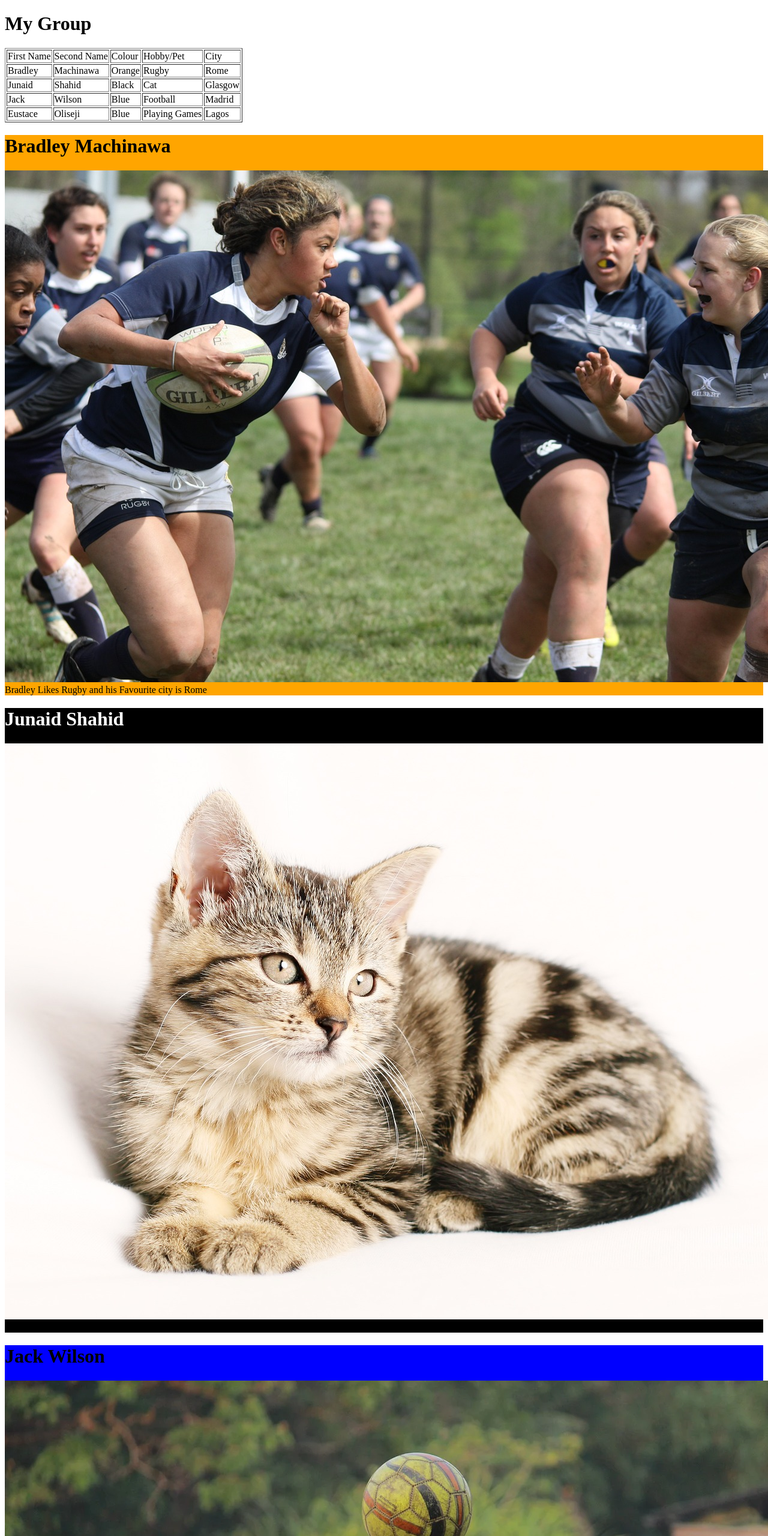
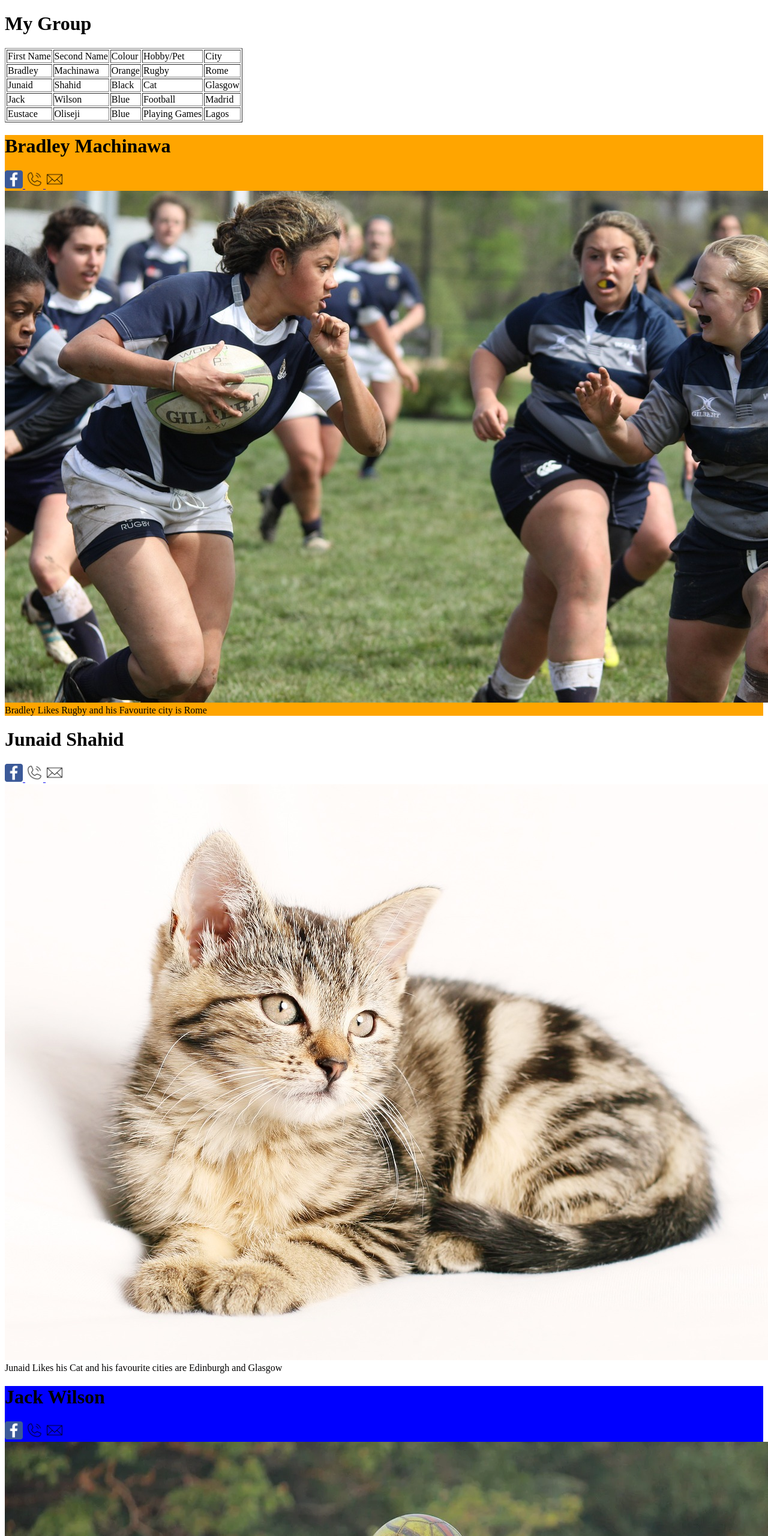
Before and after one commit to OrewaMugiwaraNoLuffy/lesson2, a plain HTML site: page mygroup.html in a window 1280 px wide. Shown: the top 2560 px of the page at 60% size. Drawn offline with Linux system fonts and the light colour scheme.

Commit message:
More Content

```diff
--- a/mygroup.html
+++ b/mygroup.html
@@ -12,7 +12,7 @@
 <body>
 
   <div style="background-color:white;">
-			<h1  style="color:black;">My Group</h1>
+    <h1 style="color:black;">My Group</h1>
 
     <table border="1">
       <tr>
@@ -58,30 +58,68 @@
 
 
     <div style="background-color:orange;">
-			<h1  style="color:black;">Bradley Machinawa</h1>
+      <h1 style="color:black;">Bradley Machinawa</h1>
+
+              <a href="https://www.facebook.com/" target="_blank" > <img src="Facebook.jpg" width="30px">
+              </a>
+        <a href="tel: 0131555666">
+<img src="Phone.jpg" width="30px">
+        </a>
+        <a
+  href="mailto:mail@gmail.com">
+<img src="Mail.jpg" width="30px">
+        </a>
 
       <img src="Rugby.jpg">
       Bradley Likes Rugby and his Favourite city is Rome
     </div>
 
-        <div style="background-color:Black">
-			<h1  style="color:white;">Junaid Shahid</h1>
-
+    <div style="background-color:white">
+      <h1 style="color:black;">Junaid Shahid</h1>
+                <a href="https://www.facebook.com/" target="_blank" > <img src="Facebook.jpg" width="30px">
+              </a>
+              </a>
+        <a href="tel: 0131555666">
+<img src="Phone.jpg" width="30px">
+        </a>
+        <a
+  href="mailto:mail@gmail.com">
+<img src="Mail.jpg" width="30px">
+        </a>
       <img src="Cat.jpg">
       Junaid Likes his Cat and his favourite cities are Edinburgh and Glasgow
     </div>
 
     <div style="background-color:blue">
-			<h1  style="color:black;">Jack Wilson</h1>
-
+      <h1 style="color:black;">Jack Wilson</h1>
+            <a href="https://www.facebook.com/" target="_blank" > <img src="Facebook.jpg" width="30px">
+              </a>
+              </a>
+        <a href="tel: 0131555666">
+<img src="Phone.jpg" width="30px">
+        </a>
+        <a
+  href="mailto:mail@gmail.com">
+<img src="Mail.jpg" width="30px">
+        </a>
       <img src="Football.jpg">
       Jack Likes Football and his favourite city is Madrid
 
     </div>
 
+
     <div style="background-color:blue">
-			<h1  style="color:deeppink;">Eustace Oliseji</h1>
-
+      <h1 style="color:deeppink;">Eustace Oliseji</h1>
+            <a href="https://www.facebook.com/" target="_blank" > <img src="Facebook.jpg" width="30px">
+              </a>
+                </a>
+        <a href="tel: 0131555666">
+<img src="Phone.jpg" width="30px">
+        </a>
+        <a
+  href="mailto:mail@gmail.com">
+<img src="Mail.jpg" width="30px">
+        </a>
       <img src="Games.jpg">
       I like Playing games and my favourite city is Lagos
     </div>
```
Also changed, not shown: index.html (+1 -0 lines), mytown.html (added, +19 -0 lines), Edinburgh.jpg (added), Facebook.jpg (added), Mail.jpg (added), Phone.jpg (added). Lines whose indentation alone changed are shown as unchanged.
